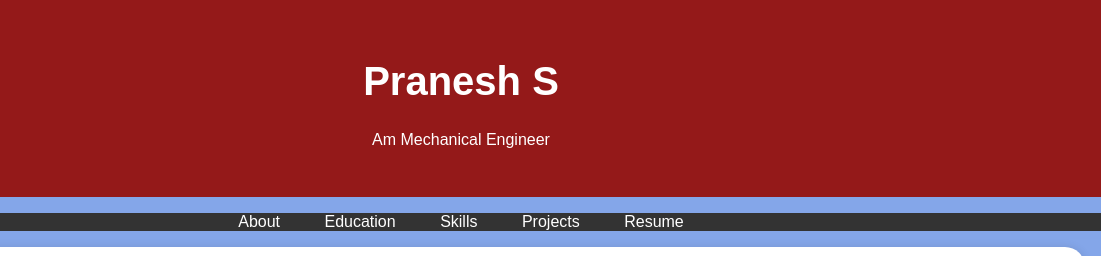
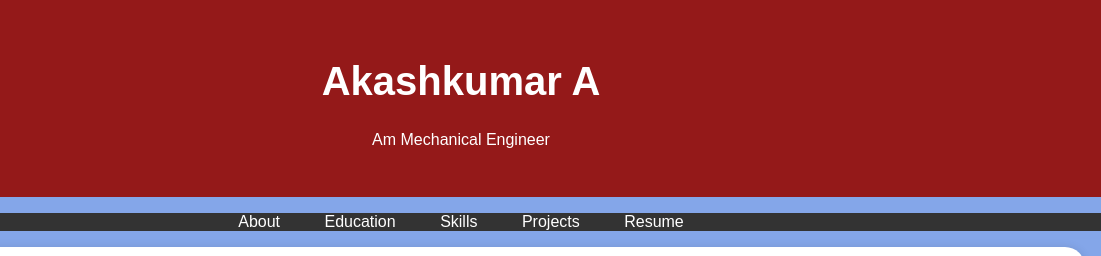
Before and after one commit to akash37a/Digital-portfolio-, a plain HTML site: page index.html in a window 1280 px wide. Shown: the top 256 px of the page, 179-1280 px from the left. Drawn offline with Linux system fonts and the light colour scheme.

Commit message:
Update index.html

```diff
--- a/index.html
+++ b/index.html
@@ -96,7 +96,7 @@
         <div class="header-content">
             <!-- Add your profile picture here -->
             <img src="IMG_20250214_095338.jpg" alt="Your Profile Picture" class="profile-picture">
-            <h1>Pranesh S</h1>
+            <h1>Akashkumar A</h1>
             <p>Am Mechanical Engineer</p>
         </div>
     </header>
```
